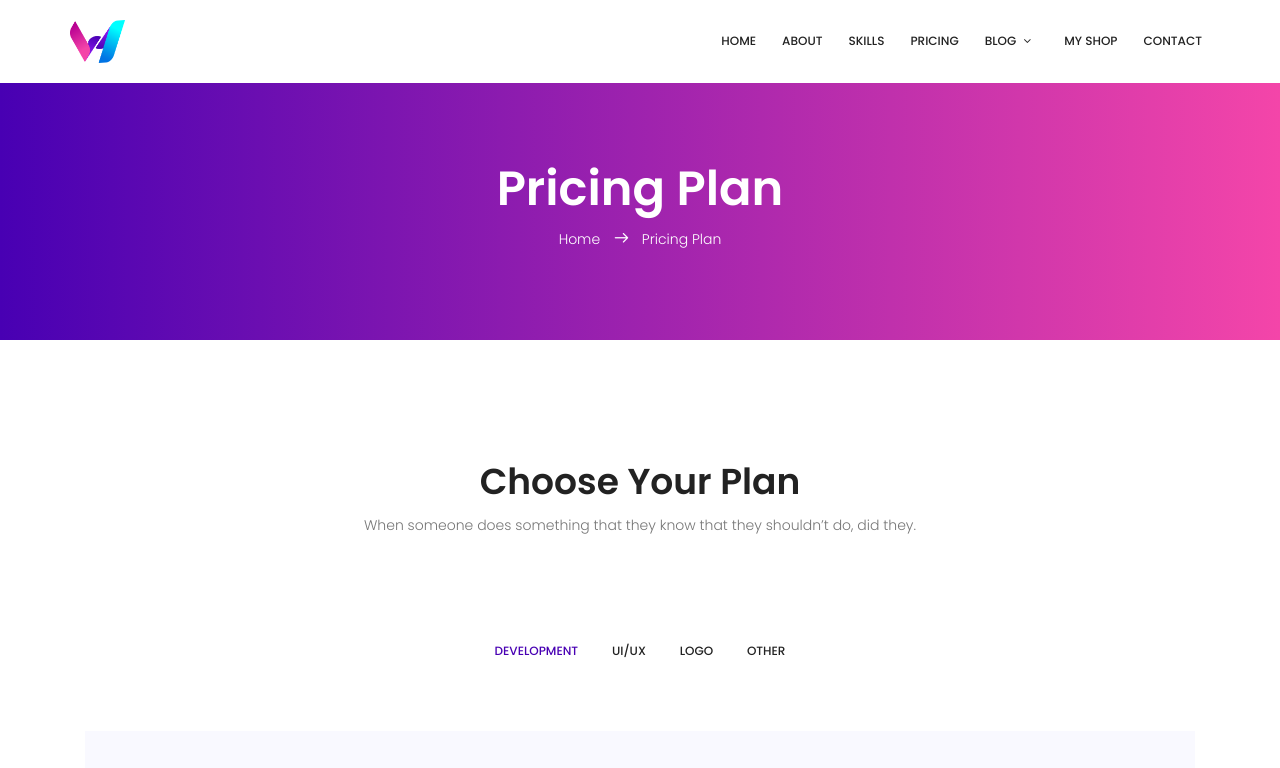
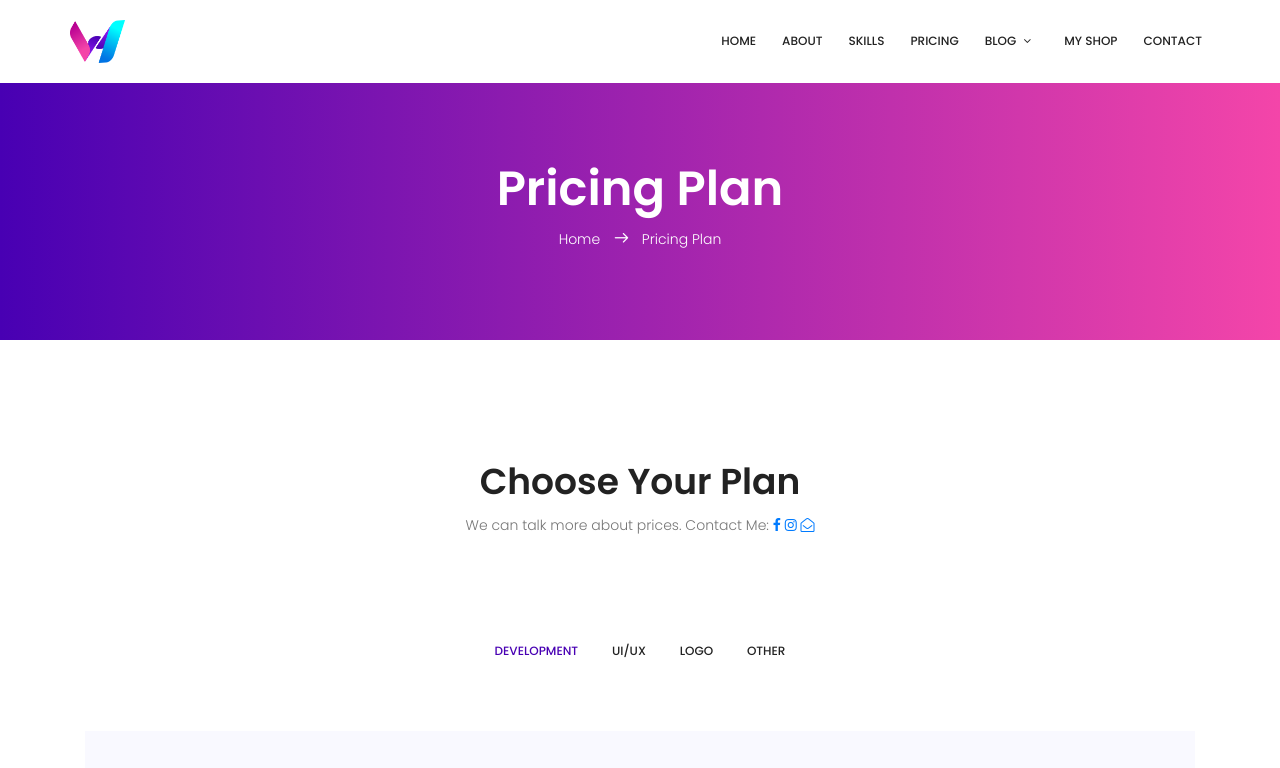
Before and after one commit to wissem-chagtmi/wissem.chagtmi, a plain HTML site: page price.html in a window 1280 px wide. Shown: the top 768 px of the page. Drawn offline with nearby package versions, Linux system fonts and the light colour scheme; some packages are replaced by stand-ins of ours.

Commit message:
New Update 13/09/2020

```diff
--- a/price.html
+++ b/price.html
@@ -83,7 +83,11 @@
 						<div class="menu-content pb-70 col-lg-8">
 							<div class="title text-center">
 								<h1 class="mb-10">Choose Your Plan</h1>
-								<p>When someone does something that they know that they shouldn’t do, did they.</p>
+								<p>We can talk more about prices. Contact Me:
+									<a href="https://www.facebook.com/wissem.chagtmi/"><i class="fa fa-facebook"></i></a>
+									<a href="https://www.instagram.com/wissem.chagtmi/"><i class="fa fa-instagram"></i></a>
+									<a href="mailto:wissem.chagtmi@gmail.com"><i class="fa fa-envelope-open-o"></i></a>
+								</p>
 							</div>
 						</div>
 					</div>
```
